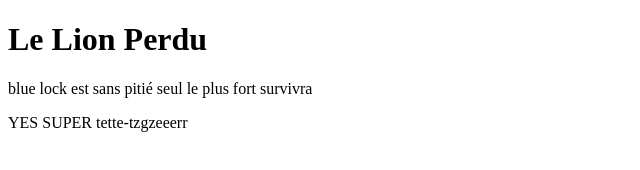
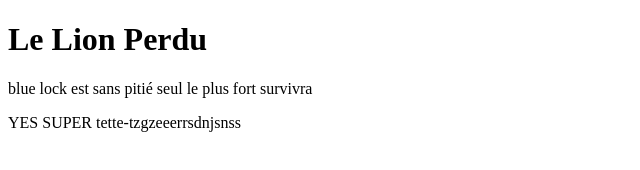
Before and after one commit to bayoroNathan/git-test, a plain HTML site: page index.html in a window 1280 px wide. Shown: the full height of the page, 0-640 px from the left. Drawn offline with Linux system fonts and the light colour scheme.

Commit message:
Update index.html

```diff
--- a/index.html
+++ b/index.html
@@ -9,6 +9,6 @@
     <h1>Le Lion Perdu </h1>
     <p>blue lock est sans pitié seul le plus fort survivra</p>
     YES SUPER
-    tette-tzgzeeerr
+    tette-tzgzeeerrsdnjsnss
 </body>
 </html>
```
